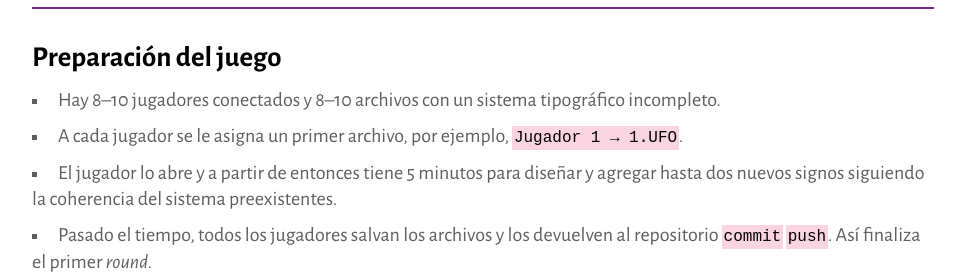
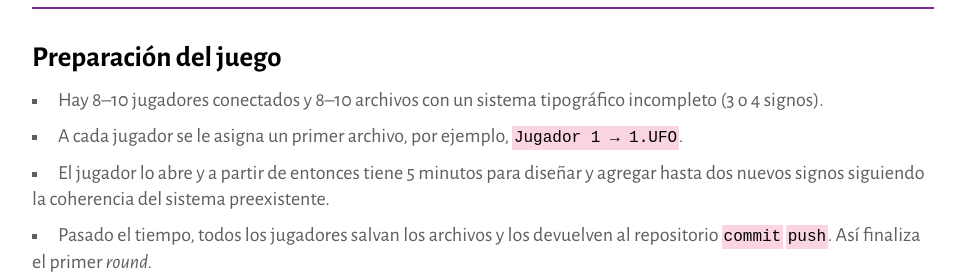
Before and after one commit to chanchooo-vaaa/reglas, a plain HTML site: page index.html in a window 1280 px wide. Shown: the part 1238-1512 px from the top of the page, without its empty margins (108-1073 px from the left). Drawn offline with nearby package versions, Linux system fonts and the light colour scheme; a web font is replaced by a local one.

Commit message:
update index.html

```diff
--- a/index.html
+++ b/index.html
@@ -66,9 +66,9 @@
 <h2>Preparación del juego</h2>
 
 <ul>
-	<li>Hay 8–10 jugadores conectados y 8–10 archivos con un sistema tipográfico incompleto.</li>
+	<li>Hay 8–10 jugadores conectados y 8–10 archivos con un sistema tipográfico incompleto (3 o 4 signos).</li>
 	<li>A cada jugador se le asigna un primer archivo, por ejemplo, <kbd>Jugador 1 → 1.UFO</kbd>.</li>
-	<li>El jugador lo abre y a partir de entonces tiene 5 minutos para diseñar y agregar hasta dos nuevos signos siguiendo la coherencia del sistema preexistentes.</li>
+	<li>El jugador lo abre y a partir de entonces tiene 5 minutos para diseñar y agregar hasta dos nuevos signos siguiendo la coherencia del sistema preexistente.</li>
 	<li>Pasado el tiempo, todos los jugadores salvan los archivos y los devuelven al repositorio <kbd>commit</kbd> <kbd>push</kbd>. Así finaliza el primer <em>round.</em></li>
 	<li>Para comenzar el segundo <em>round,</em> cada jugador descarga el archivo siguiente <kbd>pull</kbd> —por ejemplo, <kbd>Jugador 1 →	2.UFO</kbd>— lo abre, suma sus signos, lo salva y vuelve a subirlo <kbd>push</kbd> <kbd>commit</kbd> al repositorio.</li>
 
```
